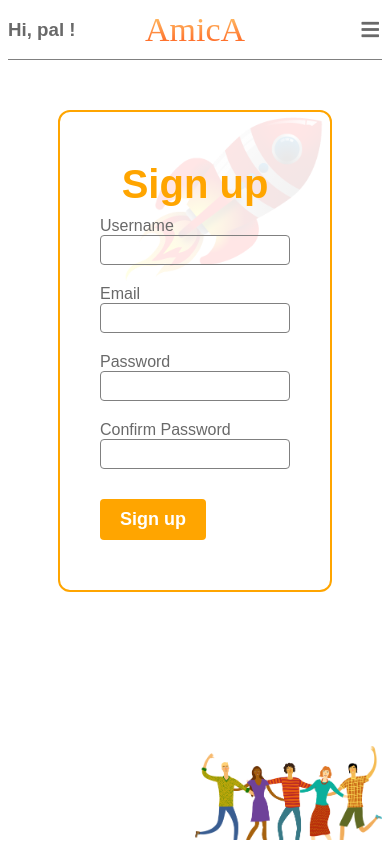
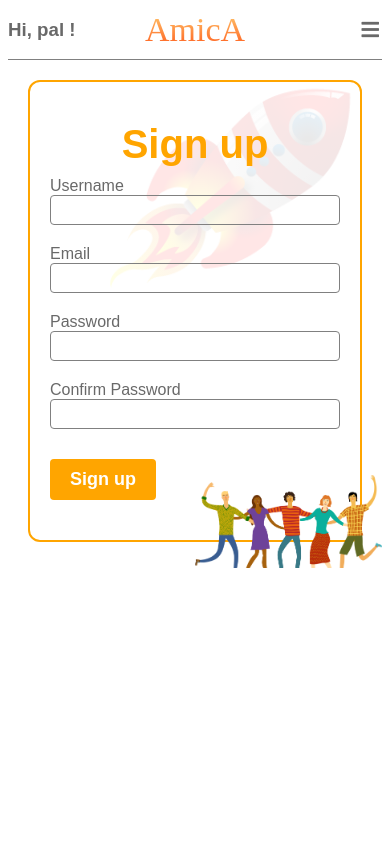
Before and after one commit to EvgeniJD/react-pet-my-pet, a React (Create React App) app: page /user/register in a window 390 px wide. Built offline with nearby package versions, Linux system fonts and the light colour scheme; no server answers; a web font is replaced by a local one.

Commit message:
fix register/login image positioning and add logout handler

```diff
--- a/src/components/Header/Header.css
+++ b/src/components/Header/Header.css
@@ -119,5 +119,8 @@
         height: 30px;
     }
 
+    .header-user-username {
+        font-size: 10px;
+    }
 
 }
--- a/src/components/Header/Header.js
+++ b/src/components/Header/Header.js
@@ -32,17 +32,9 @@ function Header({ onAddPostBtnClickHandler, onLogoutBtnClickHandler }) {
             {userData && <Link to="/" className="header-logo">AmicA</Link>}
             {!userData && <div className="header-logo">AmicA</div>}
 
-            {/* <ul className="header-ul">
-                {userData && <li className="header-ul-add-post">
-                    <Button type="button" view="round blue" onClick={onAddPostBtnClickHandler}>Add New Post</Button>
-                </li>}
-                {!userData && <li><Link to="/user/login">Login</Link></li>}
-                {!userData && <li><Link to="/user/register">Register</Link></li>}
-                <li><Link to="/about">About</Link></li>
-            </ul> */}
             {userData &&
                 <>
-                    <i class="fas fa-sign-out-alt btn gray"></i>
+                    <i class="fas fa-sign-out-alt btn gray" onClick={onLogoutBtnClickHandler}></i>
                     <i class="fas fa-plus btn blue" onClick={onAddPostBtnClickHandler}></i>
                     <Button
                         type="button"
--- a/src/components/User/Register/Register.css
+++ b/src/components/User/Register/Register.css
@@ -64,6 +64,13 @@
 @media all and (max-width: 900px) {
     .reg-form-wrapper {
         width: unset;
-        padding: 50px 40px;
+        padding: 40px 20px;
+        margin: 20px;
     }
 }
+
+@media all and (max-height: 250px) {
+    .reg-image-wrapper {
+        display: none;
+    }
+}
--- a/src/index.css
+++ b/src/index.css
@@ -11,9 +11,9 @@ html {
 
 body {
     font-family: Arial, Helvetica, sans-serif;
-    height: 100vh;
     position: relative;
     margin: 0 8px;
+    height: 100vh;
 }
 
 a {
@@ -47,3 +47,12 @@ h1, h2, h3, h4, h5, h6, i, p, label {
 li {
     list-style: none;
 }
+
+@media all and (max-width: 900px) {
+    #root {
+        position: relative;
+    }
+    body {
+        height: unset;
+    }
+}
```
